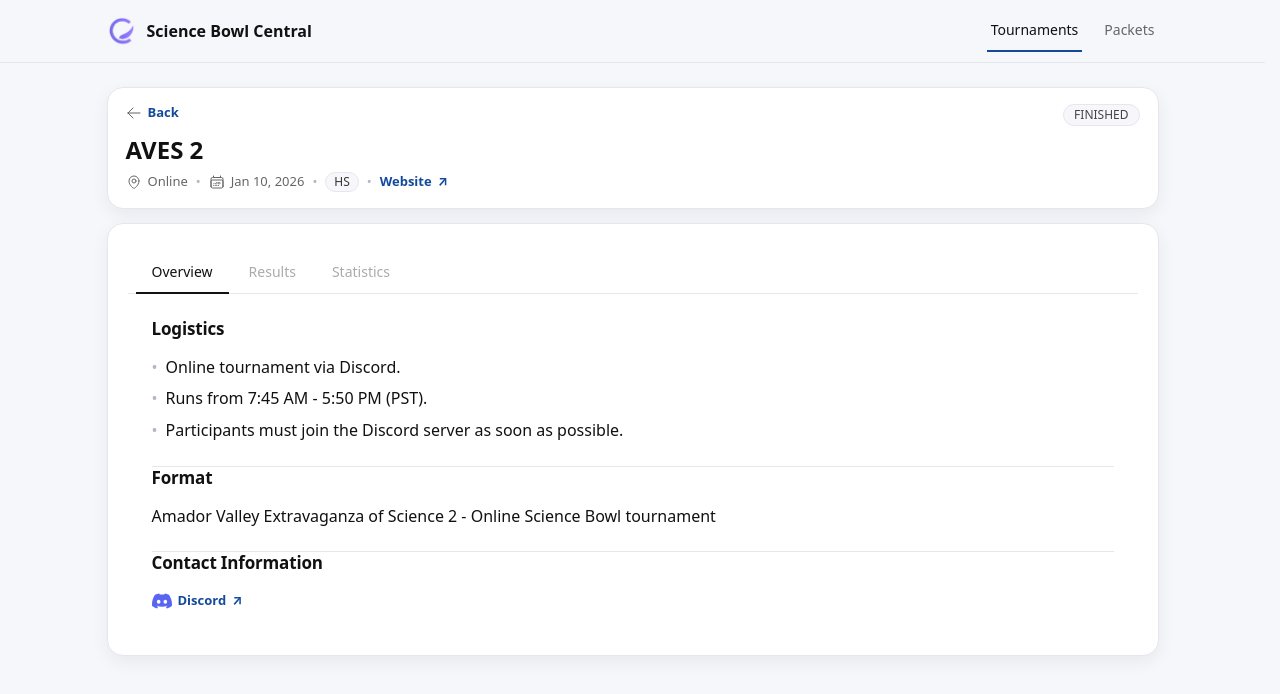
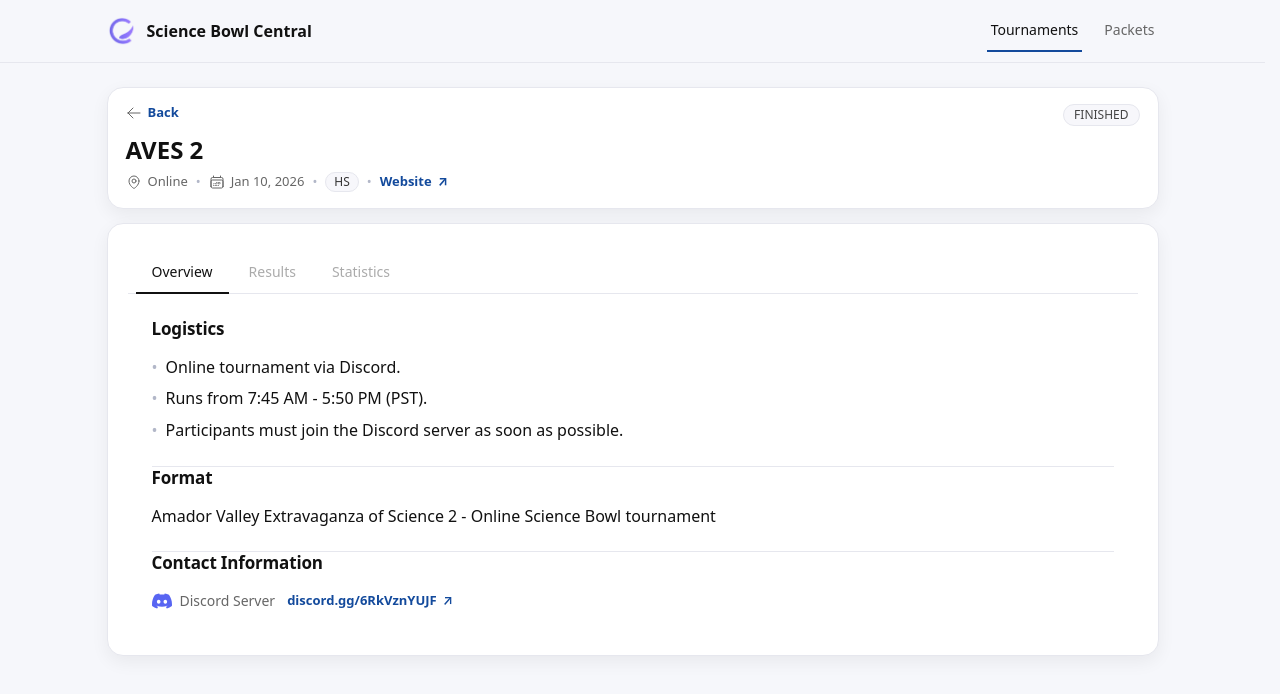
Before and after one commit to xpoes123/scibowl-org, a React (Vite) app in the folder apps/website/frontend/: page /tournaments/aves-2 in a window 1280 px wide. Shown: the top 694 px of the page. Built offline with nearby package versions, Linux system fonts and the light colour scheme.

Commit message:
Make contacts look a bit nicer

```diff
--- a/apps/website/frontend/src/features/tournaments/components/ContactTab.tsx
+++ b/apps/website/frontend/src/features/tournaments/components/ContactTab.tsx
@@ -34,6 +34,20 @@ export function ContactTab({ contacts }: ContactTabProps) {
     return null;
   };
 
+  const isDiscordInviteLink = (href: string): boolean => {
+    try {
+      const url = new URL(href);
+      const host = url.hostname.toLowerCase();
+      if (host === "discord.gg" || host.endsWith(".discord.gg")) return true;
+      if (host === "discord.com" || host.endsWith(".discord.com")) {
+        return url.pathname.toLowerCase().startsWith("/invite/");
+      }
+      return false;
+    } catch {
+      return false;
+    }
+  };
+
   return (
     <section className="sbTabSection">
       <header className="sbSectionHeader">
@@ -41,8 +55,10 @@ export function ContactTab({ contacts }: ContactTabProps) {
       </header>
       <div className="sbTabSectionBody">
         {emailContacts.length > 0 && (
-          <div style={{ marginBottom: (discordContacts.length > 0 || phoneContacts.length > 0 || otherContacts.length > 0) ? "1.5rem" : "0" }}>
-            <div style={{ display: "flex", alignItems: "center", gap: "0.5rem", marginBottom: "0.75rem" }}>
+          <div style={{ display: "flex", flexDirection: "column", gap: "0.5rem" }}>
+            {emailContacts.map((contact, idx) => (
+              <div key={idx} style={{ display: "flex", alignItems: "center", gap: "0.75rem", flexWrap: "wrap" }}>
+                <div style={{ display: "inline-flex", alignItems: "center", gap: "0.5rem" }}>
                   <svg
                     width="20"
                     height="20"
@@ -53,34 +69,33 @@ export function ContactTab({ contacts }: ContactTabProps) {
                     strokeLinecap="round"
                     strokeLinejoin="round"
                     style={{ color: "var(--sb-muted)" }}
+                    aria-hidden="true"
                   >
                     <rect width="20" height="16" x="2" y="4" rx="2" />
                     <path d="m22 7-8.97 5.7a1.94 1.94 0 0 1-2.06 0L2 7" />
                   </svg>
-              <h3 className="sbLabel" style={{ margin: 0, fontSize: "14px" }}>Email</h3>
+                  <span className="sbLabel" style={{ margin: 0, fontSize: "14px" }}>
+                    {contact.label ? contact.label : "Email"}
+                  </span>
                 </div>
-            <div style={{ display: "flex", flexDirection: "column", gap: "0.5rem" }}>
-              {emailContacts.map((contact, idx) => (
-                <div key={idx}>
                 <a href={`mailto:${contact.value}`} className="sbInlineLink">
                   {contact.value}
                 </a>
-                  {contact.label && <span className="sbMuted sbSmall" style={{ marginLeft: "0.5rem" }}>({contact.label})</span>}
               </div>
             ))}
-            </div>
           </div>
         )}
 
         {discordContacts.length > 0 && (
-          <div style={{ marginBottom: (phoneContacts.length > 0 || otherContacts.length > 0) ? "1.5rem" : "0" }}>
           <div style={{ display: "flex", flexDirection: "column", gap: "0.5rem" }}>
             {discordContacts.map((contact, idx) => {
               const href = getDiscordHref(contact.value);
+              const inviteHref = href && isDiscordInviteLink(href) ? href : null;
+              const label = contact.label ? contact.label : "Discord";
+
               return (
-                  <div key={idx} style={{ display: "flex", alignItems: "center", gap: "0.5rem" }}>
-                    {href ? (
-                      <a href={href} target="_blank" rel="noreferrer" className="sbInlineLink sbInlineLinkSmall">
+                <div key={idx} style={{ display: "flex", alignItems: "center", gap: "0.75rem", flexWrap: "wrap" }}>
+                  <div style={{ display: "inline-flex", alignItems: "center", gap: "0.5rem" }}>
                     <svg
                       width="20"
                       height="20"
@@ -89,64 +104,60 @@ export function ContactTab({ contacts }: ContactTabProps) {
                       style={{ color: "#5865F2" }}
                       aria-hidden="true"
                     >
-                          <path d="M20.317 4.492c-1.53-.69-3.17-1.2-4.885-1.49a.075.075 0 0 0-.079.036c-.21.369-.444.85-.608 1.23a18.566 18.566 0 0 0-5.487 0 12.36 12.36 0 0 0-.617-1.23A.077.077 0 0 0 8.562 3c-1.714.29-3.354.8-4.885 1.491a.07.07 0 0 0-.032.027C.533 9.093-.32 13.555.099 17.961a.08.08 0 0 0 .031.055 20.03 20.03 0 0 0 5.993 2.98.078.078 0 0 0 .084-.026c.462-.62.874-1.275 1.226-1.963.021-.04.001-.088-.041-.104a13.201 13.201 0 0 1-1.872-.878.075.075 0 0 1-.008-.125c.126-.093.252-.19.372-.287a.075.075 0 0 1 .078-.01c3.927 1.764 8.18 1.764 12.061 0a.075.075 0 0 1 .079.009c.12.098.245.195.372.288a.075.075 0 0 1-.006.125c-.598.344-1.22.635-1.873.877a.075.075 0 0 0-.041.105c.36.687.772 1.341 1.225 1.962a.077.077 0 0 0 .084.028 19.963 19.963 0 0 0 6.002-2.981.076.076 0 0 0 .032-.054c.5-5.094-.838-9.52-3.549-13.442a.06.06 0 0 0-.031-.028zM8.02 15.278c-1.182 0-2.157-1.069-2.157-2.38 0-1.312.956-2.38 2.157-2.38 1.21 0 2.176 1.077 2.157 2.38 0 1.312-.956 2.38-2.157 2.38zm7.975 0c-1.183 0-2.157-1.069-2.157-2.38 0-1.312.955-2.38 2.157-2.38 1.21 0 2.176 1.077 2.157 2.38 0 1.312-.946 2.38-2.157 2.38z"/>
+                      <path d="M20.317 4.492c-1.53-.69-3.17-1.2-4.885-1.49a.075.075 0 0 0-.079.036c-.21.369-.444.85-.608 1.23a18.566 18.566 0 0 0-5.487 0 12.36 12.36 0 0 0-.617-1.23A.077.077 0 0 0 8.562 3c-1.714.29-3.354.8-4.885 1.491a.07.07 0 0 0-.032.027C.533 9.093-.32 13.555.099 17.961a.08.08 0 0 0 .031.055 20.03 20.03 0 0 0 5.993 2.98.078.078 0 0 0 .084-.026c.462-.62.874-1.275 1.226-1.963.021-.04.001-.088-.041-.104a13.201 13.201 0 0 1-1.872-.878.075.075 0 0 1-.008-.125c.126-.093.252-.19.372-.287a.075.075 0 0 1 .078-.01c3.927 1.764 8.18 1.764 12.061 0a.075.075 0 0 1 .079.009c.12.098.245.195.372.288a.075.075 0 0 1-.006.125c-.598.344-1.22.635-1.873.877a.075.075 0 0 0-.041.105c.36.687.772 1.341 1.225 1.962a.077.077 0 0 0 .084.028 19.963 19.963 0 0 0 6.002-2.981.076.076 0 0 0 .032-.054c.5-5.094-.838-9.52-3.549-13.442a.06.06 0 0 0-.031-.028zM8.02 15.278c-1.182 0-2.157-1.069-2.157-2.38 0-1.312.956-2.38 2.157-2.38 1.21 0 2.176 1.077 2.157 2.38 0 1.312-.956 2.38-2.157 2.38zm7.975 0c-1.183 0-2.157-1.069-2.157-2.38 0-1.312.955-2.38 2.157-2.38 1.21 0 2.176 1.077 2.157 2.38 0 1.312-.946 2.38-2.157 2.38z" />
                     </svg>
-                        Discord <span aria-hidden="true">{"\u2197"}</span>
+                    <span className="sbLabel" style={{ margin: 0, fontSize: "14px" }}>
+                      {inviteHref ? label : contact.value}
+                    </span>
+                  </div>
+
+                  {inviteHref && (
+                    <a href={inviteHref} target="_blank" rel="noreferrer" className="sbInlineLink">
+                      {contact.value} <span aria-hidden="true">{"\u2197"}</span>
                     </a>
-                    ) : (
-                      <>
-                        <svg
-                          width="20"
-                          height="20"
-                          viewBox="0 0 24 24"
-                          fill="currentColor"
-                          style={{ color: "#5865F2" }}
-                          aria-hidden="true"
-                        >
-                          <path d="M20.317 4.492c-1.53-.69-3.17-1.2-4.885-1.49a.075.075 0 0 0-.079.036c-.21.369-.444.85-.608 1.23a18.566 18.566 0 0 0-5.487 0 12.36 12.36 0 0 0-.617-1.23A.077.077 0 0 0 8.562 3c-1.714.29-3.354.8-4.885 1.491a.07.07 0 0 0-.032.027C.533 9.093-.32 13.555.099 17.961a.08.08 0 0 0 .031.055 20.03 20.03 0 0 0 5.993 2.98.078.078 0 0 0 .084-.026c.462-.62.874-1.275 1.226-1.963.021-.04.001-.088-.041-.104a13.201 13.201 0 0 1-1.872-.878.075.075 0 0 1-.008-.125c.126-.093.252-.19.372-.287a.075.075 0 0 1 .078-.01c3.927 1.764 8.18 1.764 12.061 0a.075.075 0 0 1 .079.009c.12.098.245.195.372.288a.075.075 0 0 1-.006.125c-.598.344-1.22.635-1.873.877a.075.075 0 0 0-.041.105c.36.687.772 1.341 1.225 1.962a.077.077 0 0 0 .084.028 19.963 19.963 0 0 0 6.002-2.981.076.076 0 0 0 .032-.054c.5-5.094-.838-9.52-3.549-13.442a.06.06 0 0 0-.031-.028zM8.02 15.278c-1.182 0-2.157-1.069-2.157-2.38 0-1.312.956-2.38 2.157-2.38 1.21 0 2.176 1.077 2.157 2.38 0 1.312-.956 2.38-2.157 2.38zm7.975 0c-1.183 0-2.157-1.069-2.157-2.38 0-1.312.955-2.38 2.157-2.38 1.21 0 2.176 1.077 2.157 2.38 0 1.312-.946 2.38-2.157 2.38z"/>
-                        </svg>
-                        <span className="sbLabel" style={{ margin: 0, fontSize: "14px" }}>Discord</span>
-                        <span style={{ fontFamily: "monospace", color: "var(--sb-text)" }}>{contact.value}</span>
-                      </>
                   )}
                 </div>
               );
             })}
           </div>
-          </div>
         )}
 
         {phoneContacts.length > 0 && (
-          <div style={{ marginBottom: otherContacts.length > 0 ? "1.5rem" : "0" }}>
-            <div style={{ display: "flex", alignItems: "center", gap: "0.5rem", marginBottom: "0.75rem" }}>
-              <h3 className="sbLabel" style={{ margin: 0, fontSize: "14px" }}>Phone</h3>
-            </div>
           <div style={{ display: "flex", flexDirection: "column", gap: "0.5rem" }}>
             {phoneContacts.map((contact, idx) => (
-                <div key={idx}>
+              <div key={idx} style={{ display: "flex", alignItems: "center", gap: "0.75rem", flexWrap: "wrap" }}>
+                <div style={{ display: "inline-flex", alignItems: "center", gap: "0.5rem" }}>
+                  <svg
+                    width="20"
+                    height="20"
+                    viewBox="0 0 24 24"
+                    fill="none"
+                    stroke="currentColor"
+                    strokeWidth="2"
+                    strokeLinecap="round"
+                    strokeLinejoin="round"
+                    style={{ color: "var(--sb-muted)" }}
+                    aria-hidden="true"
+                  >
+                    <path d="M22 16.92v3a2 2 0 0 1-2.18 2 19.79 19.79 0 0 1-8.63-3.07 19.5 19.5 0 0 1-6-6 19.79 19.79 0 0 1-3.07-8.67A2 2 0 0 1 4.11 2h3a2 2 0 0 1 2 1.72c.12.86.33 1.7.62 2.5a2 2 0 0 1-.45 2.11L8.09 9.91a16 16 0 0 0 6 6l1.58-1.19a2 2 0 0 1 2.11-.45c.8.29 1.64.5 2.5.62A2 2 0 0 1 22 16.92z" />
+                  </svg>
+                  <span className="sbLabel" style={{ margin: 0, fontSize: "14px" }}>Phone</span>
+                </div>
                 <a href={`tel:${contact.value}`} className="sbInlineLink">
                   {contact.value}
                 </a>
-                  {contact.label && <span className="sbMuted sbSmall" style={{ marginLeft: "0.5rem" }}>({contact.label})</span>}
               </div>
             ))}
-            </div>
           </div>
         )}
 
         {otherContacts.length > 0 && (
-          <div>
-            <div style={{ display: "flex", alignItems: "center", gap: "0.5rem", marginBottom: "0.75rem" }}>
-              <h3 className="sbLabel" style={{ margin: 0, fontSize: "14px" }}>Other</h3>
-            </div>
           <div style={{ display: "flex", flexDirection: "column", gap: "0.5rem" }}>
             {otherContacts.map((contact, idx) => (
-                <div key={idx}>
-                  <span className="sbBody">{contact.value}</span>
-                  {contact.label && <span className="sbMuted sbSmall" style={{ marginLeft: "0.5rem" }}>({contact.label})</span>}
+              <div key={idx} className="sbBody">
+                {contact.label ? `${contact.label}: ${contact.value}` : contact.value}
               </div>
             ))}
-            </div>
           </div>
         )}
       </div>
```
Lines whose indentation alone changed are shown as unchanged.
